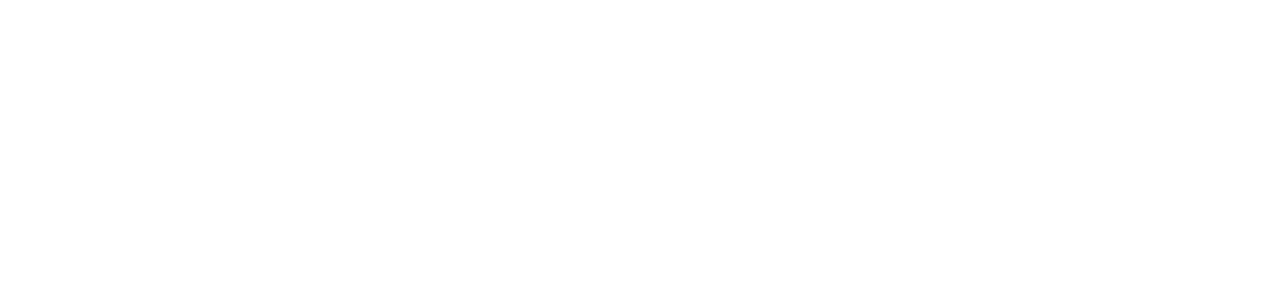
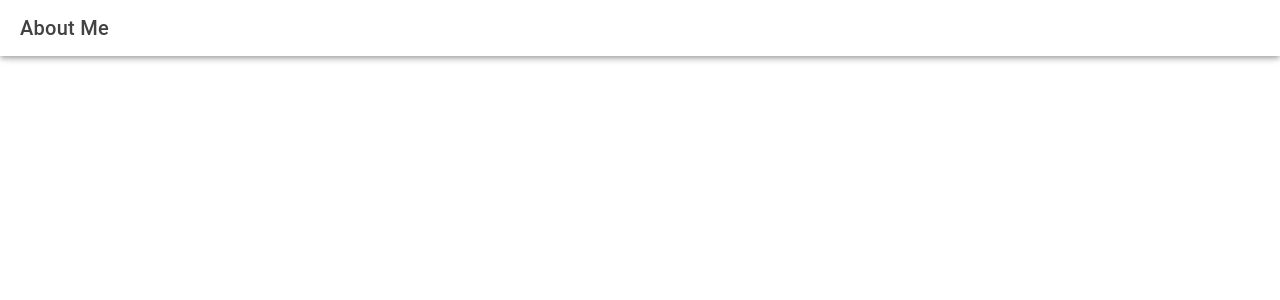
Before and after one commit to Kieranator5050/ScrumCycle9_A1_NCB, a React (Vite) app: page /about in a window 1280 px wide. Shown: the top 300 px of the page. Built offline with nearby package versions, Linux system fonts and the light colour scheme.

Commit message:
Added routes

```diff
--- a/src/App.tsx
+++ b/src/App.tsx
@@ -2,6 +2,8 @@
 import { IonApp, IonRouterOutlet, setupIonicReact } from '@ionic/react';
 import { IonReactRouter } from '@ionic/react-router';
 import Home from './pages/Home';
+import About from './pages/About/About';
+import Products from './pages/Products/Products';
 
 /* Core CSS required for Ionic components to work properly */
 import '@ionic/react/css/core.css';
@@ -34,6 +36,12 @@
         <Route exact path="/">
           <Redirect to="/home" />
         </Route>
+        <Route exact path="/about">
+          <About />
+        </Route>
+        <Route exact path="/products">
+          <About />
+        </Route>
       </IonRouterOutlet>
     </IonReactRouter>
   </IonApp>
--- /dev/null
+++ b/src/pages/About/About.tsx
@@ -0,0 +1,15 @@
+import { IonHeader, IonPage, IonTitle, IonToolbar } from "@ionic/react"
+
+const About: React.FC = () => {
+    return (
+        <IonPage>
+            <IonHeader>
+                <IonToolbar>
+                    <IonTitle>About Me</IonTitle>
+                </IonToolbar>
+            </IonHeader>
+        </IonPage>
+    )
+}
+
+export default About
--- /dev/null
+++ b/src/pages/Products/Products.tsx
@@ -0,0 +1,15 @@
+import { IonHeader, IonPage, IonTitle, IonToolbar } from "@ionic/react"
+
+const Products: React.FC = () => {
+    return (
+        <IonPage>
+            <IonHeader>
+                <IonToolbar>
+                    <IonTitle>Products</IonTitle>
+                </IonToolbar>
+            </IonHeader>
+        </IonPage>
+    )
+}
+
+export default Products
```
Also changed, not shown: src/pages/About/About.module.scss (added), src/pages/Products/Products.module.scss (added).
